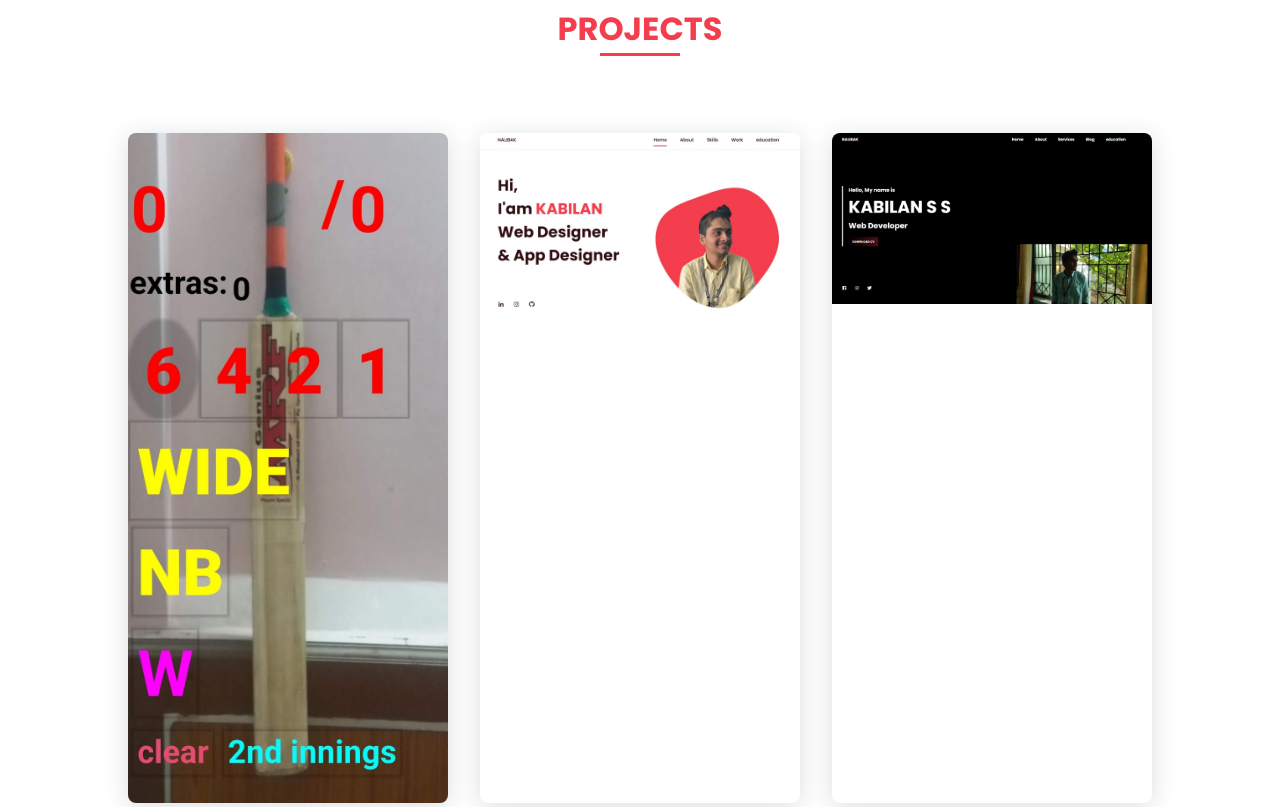
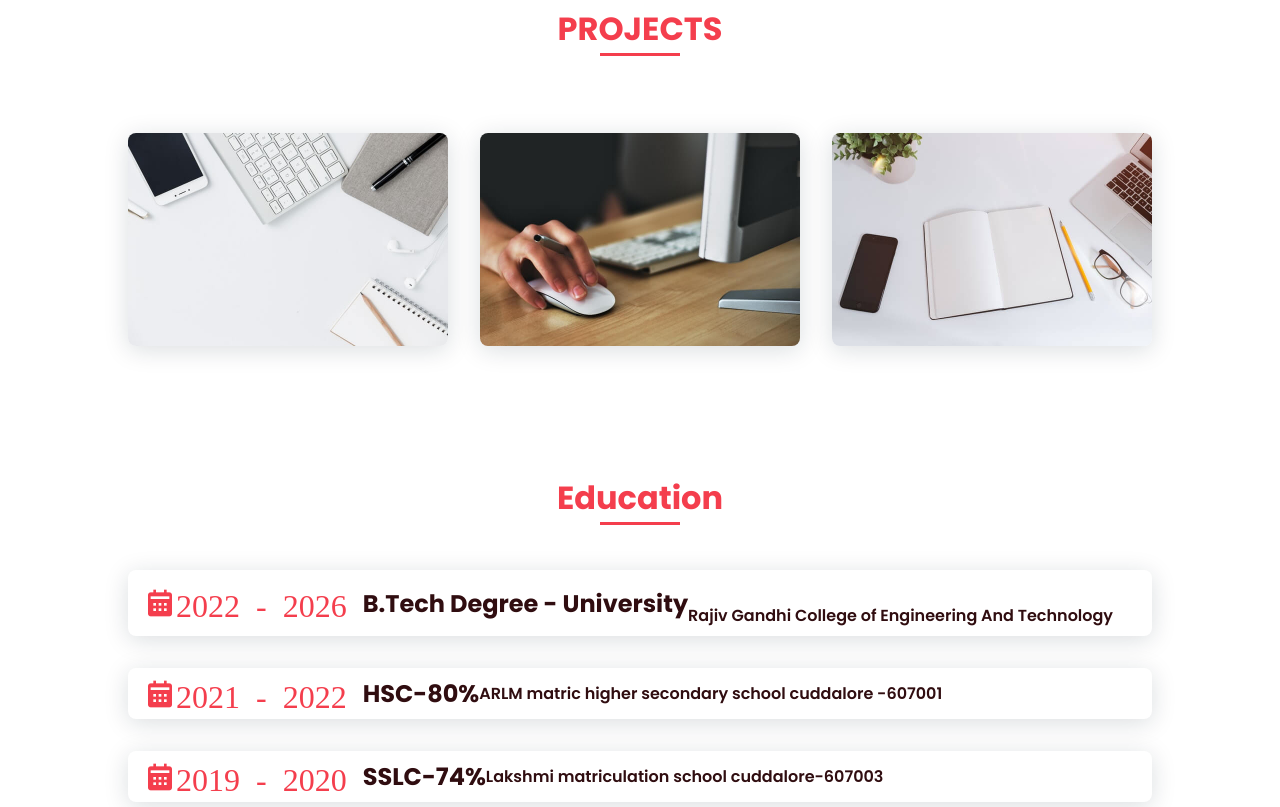
Before and after one commit to itz-priyan/reactive, a plain HTML site: page index.html in a window 1280 px wide. Shown: the part 1960-2767 px from the top of the page. Drawn offline with nearby package versions, Linux system fonts and the light colour scheme.

Commit message:
Update index.html

```diff
--- a/index.html
+++ b/index.html
@@ -124,13 +124,13 @@
 
                 <div class="work__container bd-grid">
                     <a href="" class="work__img">
-                        <img src="assets/img/work1.jpg" alt="">
+                        <img src="assets/img/work2.jpg" alt="">
                     </a>
                     <a href="" class="work__img">
-                        <img src="assets/img/work3.jpg" alt="">
+                        <img src="assets/img/work5.jpg" alt="">
                     </a>
                     <a href="" class="work__img">
-                        <img src="assets/img/work4.jpg" alt="">
+                        <img src="assets/img/work6.jpg" alt="">
                     </a>
                 </div>
             </section>
```
